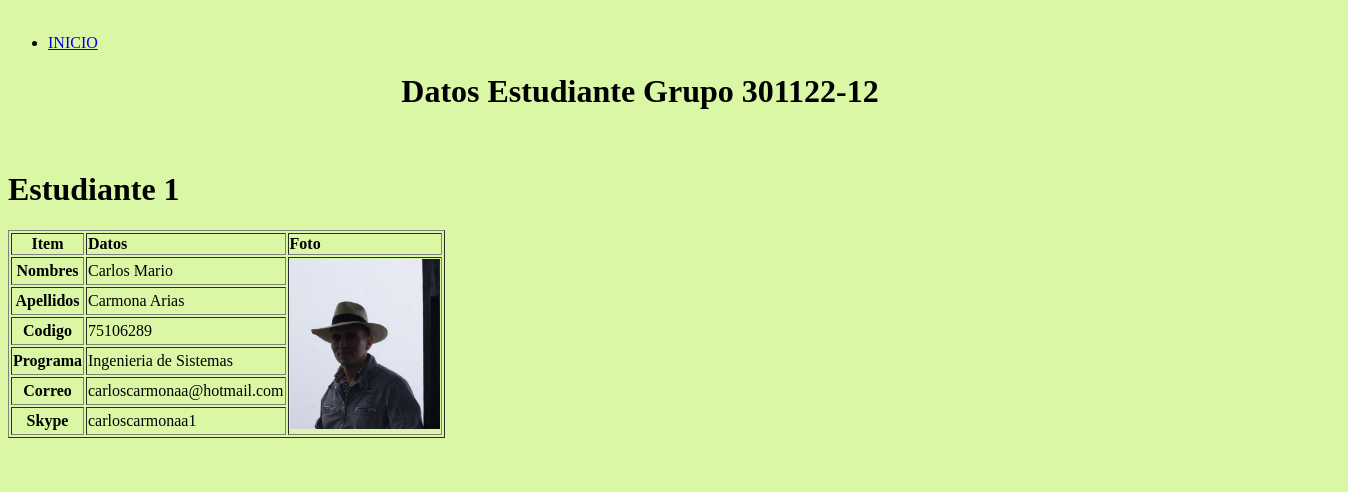
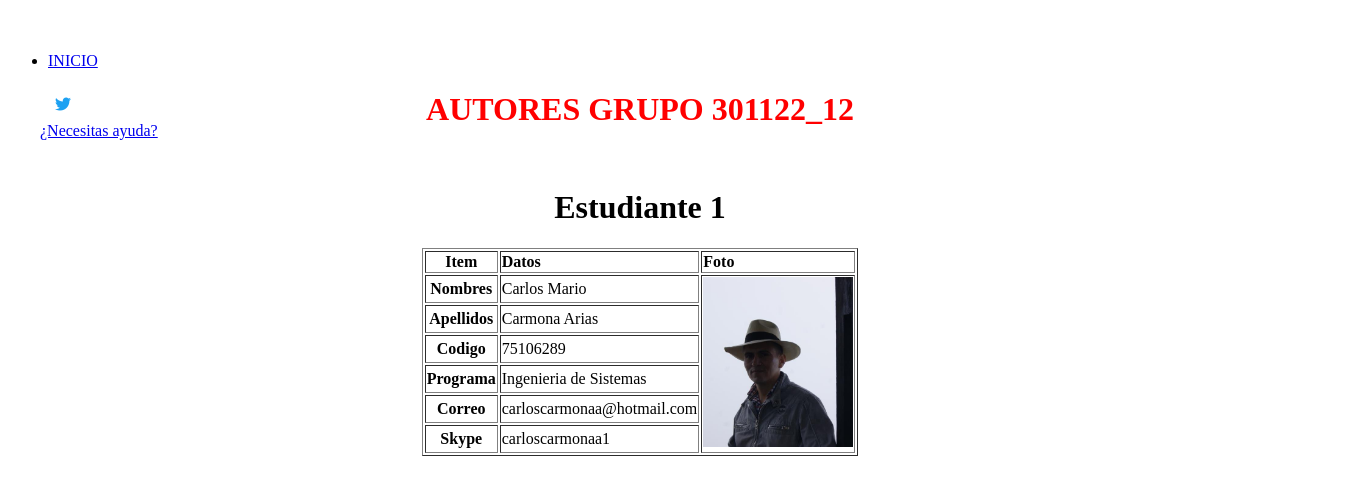
Before and after one commit to diegoalejopt/PrimerRepositorio, a plain HTML site: page Pagina12.html in a window 1280 px wide. Shown: the part 200-692 px from the top of the page, 1348 px wide, since content can reach past the window. Drawn offline with Linux system fonts and the light colour scheme; files whose address does not match are found by name.

Commit message:
repV3
repV3

```diff
--- a/Pagina12.html
+++ b/Pagina12.html
@@ -1,12 +1,24 @@
 <!DOCTYPE html>
 <html>
 <head>
-	<title>Datos Estudiantes</title>
 
+	<title>AUTORES</title>
+
+  <link rel="stylesheet" type="text/css" href="css/social.css">
+  <link rel="stylesheet" type="text/css" href="css/fonts.css">
 	<img img width="1300" height="170"src="img/logounad.jpg">
 
-	<body style="background-color:#DAF7A6;">
+	<body style="background-color: white;">
 </body>
+
+<div class="social">
+    <ul>
+
+      <li><a href="http://http://twitter.com/UniversidadUNAD" target="_blank" class="icon-twitter"></a></li>
+      <a class="necesitaAyuda" href="http://sau.unad.edu.co/"><strong id="imagenNecesitaAyuda" class="imageSprite"></strong><span>¿Necesitas ayuda?</span></a>
+    </ul>
+  </div>
+<main>
 
 </head>
 <body>
@@ -19,12 +31,12 @@
 	</ul>
 <center>
 
-<h1 style="color:0";>Datos Estudiante Grupo 301122-12</h1>
+<h1 style="color:#FF0000";>AUTORES GRUPO 301122_12</h1>
 
 </center>
 
 <br>
-
+<center>
 <h1>Estudiante 1</h1>
 
 <table border="1">
@@ -154,14 +166,13 @@
 </table>
 <br>
 <br>
-
-
+</center>
 
 </body>
 
 <br>
 <br>
 <br>
-<img width="1300" height="170"src="img/unad.jpg">
+<img width="1340" height="250"src="img/unad.jpg">
 
 </html>
--- a/css/social.css
+++ b/css/social.css
@@ -1,7 +1,7 @@
 .social {
 	position: fixed;
 	left: 0;
-	top: 200px;
+	top: 270px;
 	z-index: 2000;
 }
 
```
Also changed, not shown: Pagina5.html (+1 -1 lines), Pagina7.html (+15 -3 lines), Pagina8.html (+15 -3 lines), index.html (+19 -7 lines).
